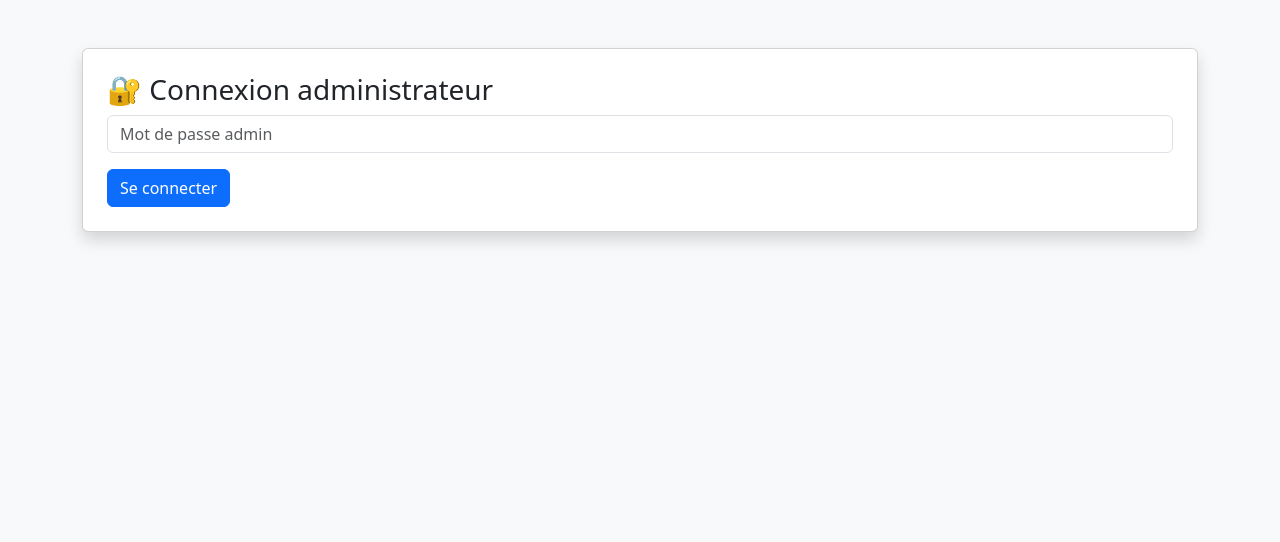
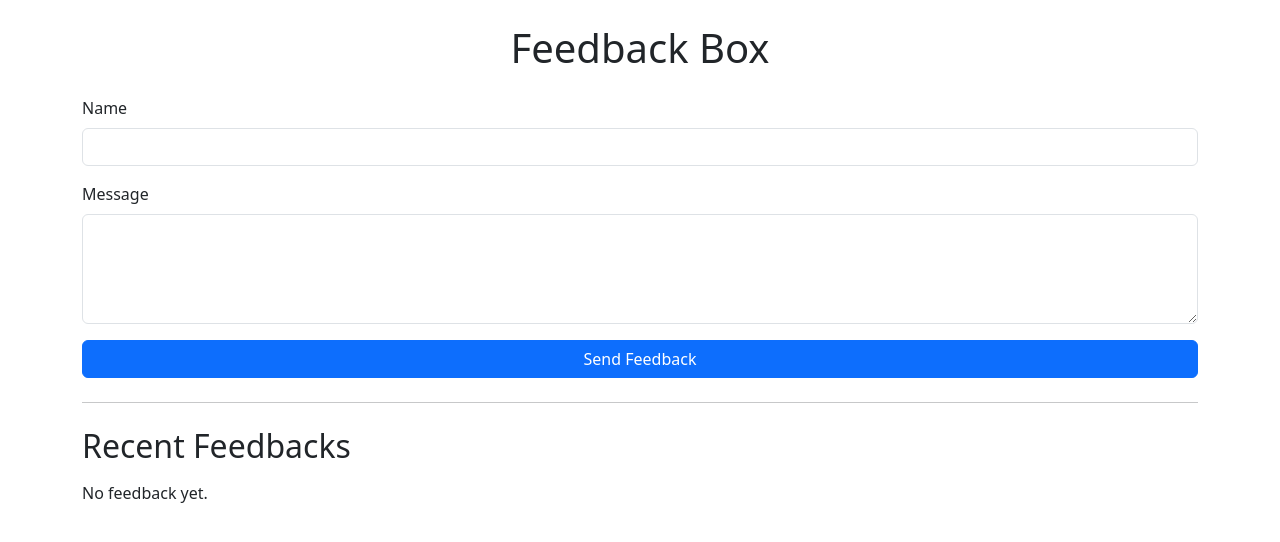
Before and after one commit to TheDarkknight2200/feedbackbox, a Flask app: page /login in a window 1280 px wide. Shown: the top 542 px of the page. Run offline with Flask 3, Linux system fonts and the light colour scheme.

Commit message:
Update login.html

```diff
--- a/templates/login.html
+++ b/templates/login.html
@@ -1,22 +1,47 @@
 <!DOCTYPE html>
-<html lang="fr">
+<html lang="en">
 <head>
-    <meta charset="UTF-8">
-    <title>Connexion administrateur</title>
-    <link href="https://cdn.jsdelivr.net/npm/bootstrap@5.3.0/dist/css/bootstrap.min.css" rel="stylesheet">
+  <meta charset="UTF-8" />
+  <meta name="viewport" content="width=device-width, initial-scale=1" />
+  <title>Feedback Box</title>
+  <!-- Bootstrap CSS -->
+  <link href="https://cdn.jsdelivr.net/npm/bootstrap@5.3.0/dist/css/bootstrap.min.css" rel="stylesheet" />
 </head>
-<body class="bg-light">
-<div class="container mt-5">
-    <div class="card p-4 shadow">
-        <h3>🔐 Connexion administrateur</h3>
-        {% if error %}
-        <div class="alert alert-danger">{{ error }}</div>
-        {% endif %}
-        <form method="POST">
-            <input type="password" name="password" class="form-control mb-3" placeholder="Mot de passe admin" required>
-            <button class="btn btn-primary" type="submit">Se connecter</button>
-        </form>
+<body>
+  <div class="container my-4">
+    <h1 class="text-center mb-4">Feedback Box</h1>
+
+    <form method="POST" action="/">
+      <div class="mb-3">
+        <label for="name" class="form-label">Name</label>
+        <input type="text" class="form-control" id="name" name="name" required />
+      </div>
+      <div class="mb-3">
+        <label for="message" class="form-label">Message</label>
+        <textarea class="form-control" id="message" name="message" rows="4" required></textarea>
+      </div>
+      <button type="submit" class="btn btn-primary w-100">Send Feedback</button>
+    </form>
+
+    <hr class="my-4" />
+
+    <h2 class="mb-3">Recent Feedbacks</h2>
+    <div>
+      {% for fb in feedbacks %}
+        <div class="card mb-2">
+          <div class="card-body">
+            <h5 class="card-title">{{ fb.name }}</h5>
+            <p class="card-text">{{ fb.message }}</p>
+            <small class="text-muted">{{ fb.timestamp.strftime('%Y-%m-%d %H:%M') }}</small>
+          </div>
+        </div>
+      {% else %}
+        <p>No feedback yet.</p>
+      {% endfor %}
     </div>
-</div>
+  </div>
+
+  <!-- Bootstrap JS Bundle -->
+  <script src="https://cdn.jsdelivr.net/npm/bootstrap@5.3.0/dist/js/bootstrap.bundle.min.js"></script>
 </body>
 </html>
```
